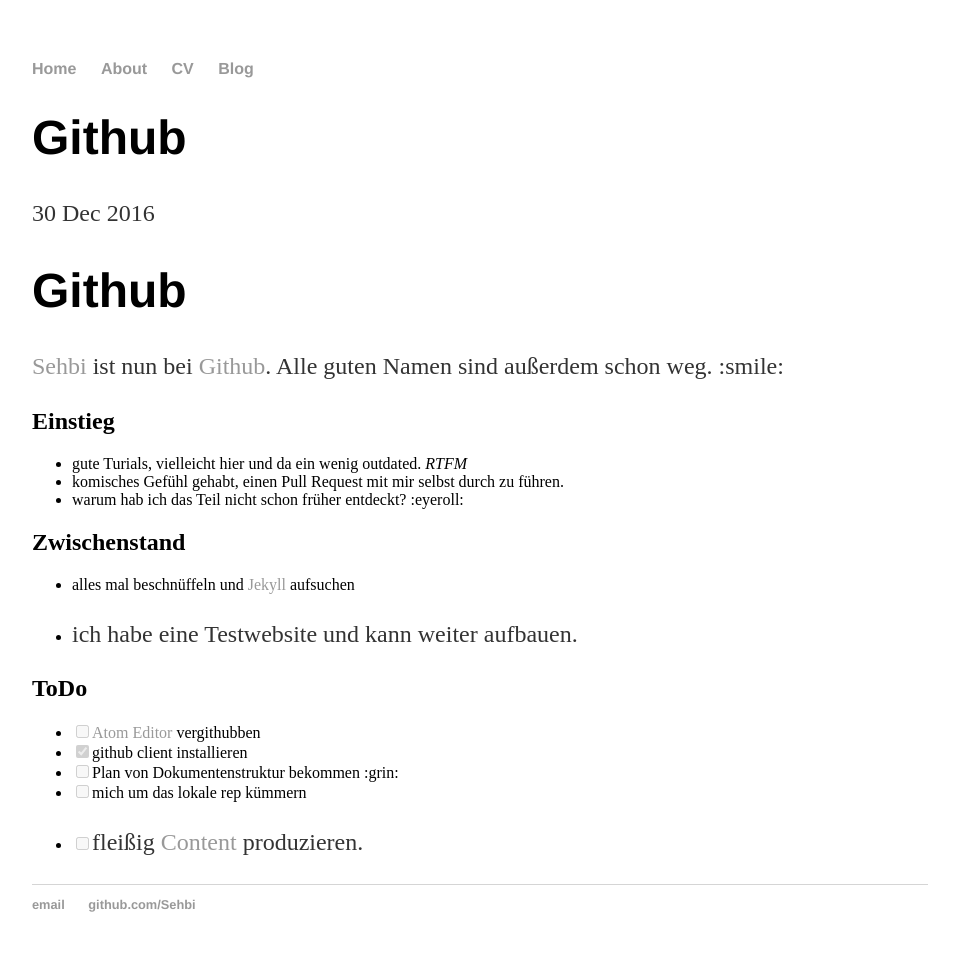
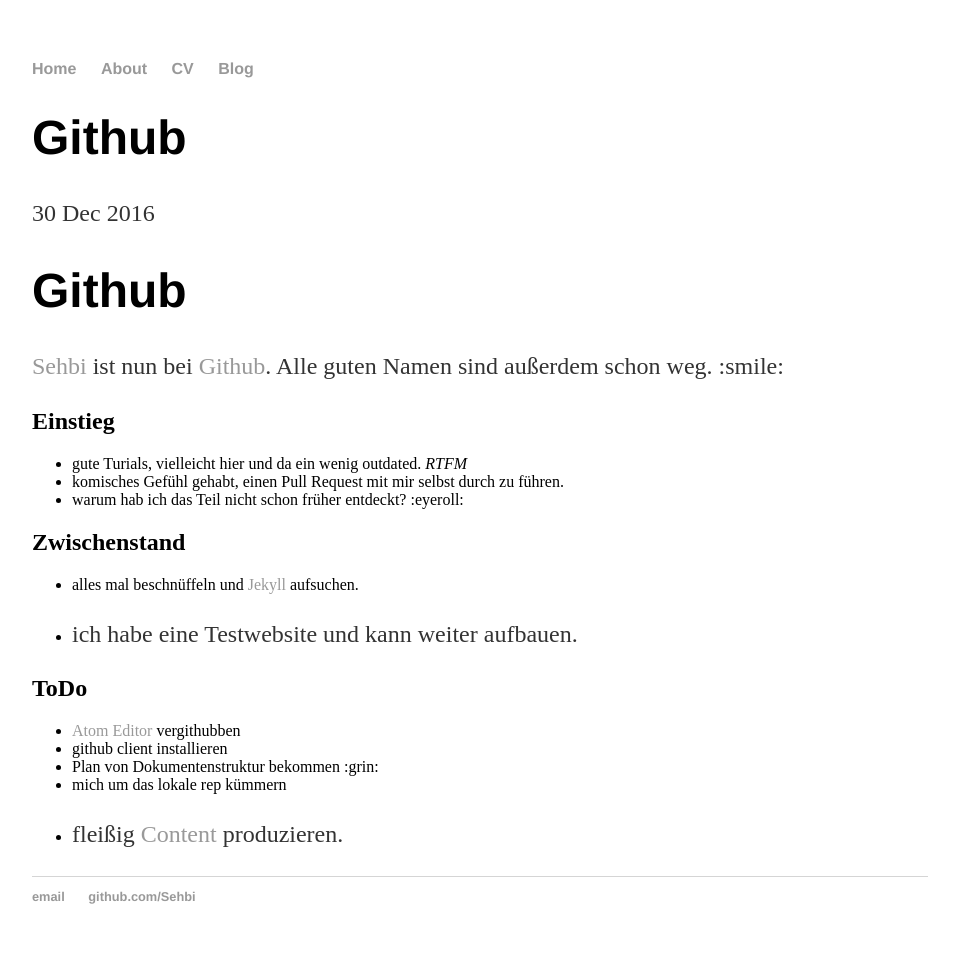
Before and after one commit to Sehbi/sehbi.github.io, a Jekyll site: the page built from _posts/2016-12-30-github.md, in a window 1280 px wide. Shown: the whole page, without its empty margins (160-1119 px from the left). Built offline with Jekyll 4.4.1, drawn with Linux system fonts in a browser that asks for light colours.

Commit message:
changed bullets

```diff
--- a/_posts/2016-12-30-github.md
+++ b/_posts/2016-12-30-github.md
@@ -12,17 +12,17 @@
 - warum hab ich das Teil nicht schon früher entdeckt? :eyeroll:
 
 ## Zwischenstand
-- alles mal beschnüffeln und [Jekyll][2b85ae57] aufsuchen
+- alles mal beschnüffeln und [Jekyll][2b85ae57] aufsuchen.
 - ich habe eine Testwebsite und kann weiter aufbauen.
 
   [2b85ae57]: http://jekyllrb.com/ "Jekyll"
 
 ## ToDo
-- [ ] [Atom Editor][bf298b29] vergithubben
-- [x] github client installieren
-- [ ] Plan von Dokumentenstruktur bekommen :grin:
-- [ ] mich um das lokale rep kümmern
-- [ ] fleißig [Content][dd9c8f65] produzieren.
+- [Atom Editor][bf298b29] vergithubben
+- github client installieren
+- Plan von Dokumentenstruktur bekommen :grin:
+- mich um das lokale rep kümmern
+- fleißig [Content][dd9c8f65] produzieren.
 
   [2a731031]: https://github.com/ "github"
   [935984e0]: https://sehbi.github.io/ "Sehbi"
```
